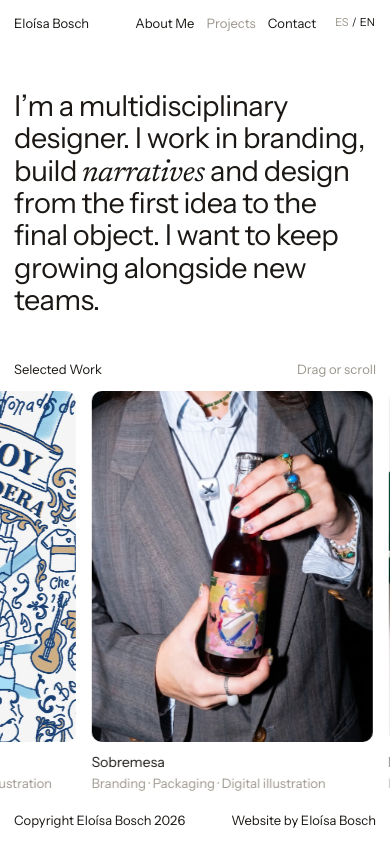
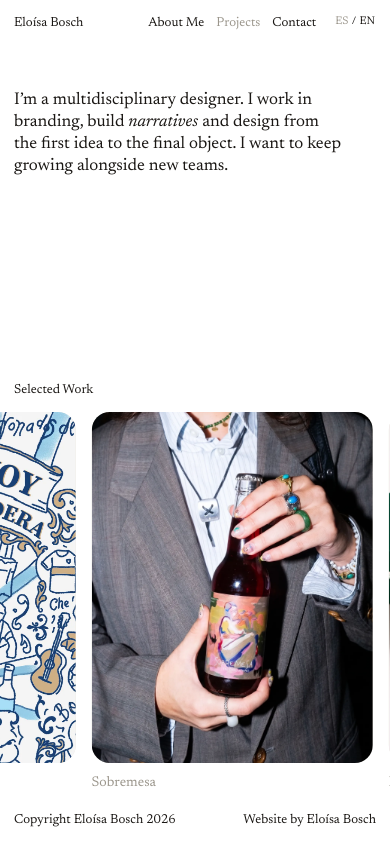
Before and after one commit to eloisabosch/eloisa-portfolio, a Next.js app: page / in a window 390 px wide. Built offline with nearby package versions, Linux system fonts and the light colour scheme.

Commit message:
Volver a la estética original (Newsreader, tarjetas y home como antes) manteniendo carrusel y casos nuevos; Pasito 2026
Co-Authored-By: Claude Opus 5.5 <noreply@anthropic.com>
Claude-Session: https://claude.ai/code/session_012qYQwYv8MtkKRRFQps15iM

```diff
--- a/app/carousel.css
+++ b/app/carousel.css
@@ -2,29 +2,28 @@
 html.lock,html.lock body{height:100%;overflow:hidden;overscroll-behavior:none}
 .home{height:100svh;display:flex;flex-direction:column}
 body .proj{flex:1;display:flex;flex-direction:column;min-height:0;padding-bottom:0}
-.proj-intro{font-weight:400;font-size:clamp(22px,2.7vw,40px);line-height:1.12;letter-spacing:-.02em;max-width:min(820px,92vw);text-wrap:balance}
-.proj-intro em{font-family:var(--serif),Georgia,serif;font-style:italic;font-size:1.06em;line-height:0;letter-spacing:-.01em}
-.proj-bottom{margin-top:auto;padding-top:28px}
-.proj-label{display:flex;justify-content:space-between;align-items:baseline;font-size:13px;margin-bottom:12px}
-.proj-label .hint{color:var(--mute)}
+.proj-intro{font-weight:400;font-size:clamp(15px,1.35vw,20px);line-height:1.3;max-width:min(640px,85vw)}
+.proj-intro em{font-style:italic}
+.proj-bottom{margin-top:auto;padding-top:60px}
+.proj-label{font-size:13px;margin-bottom:12px}
 .home .footer{padding-top:18px}
 
 .rail{overflow:hidden;margin:0 calc(var(--pad) * -1);cursor:grab;touch-action:pan-y;user-select:none;-webkit-user-select:none;outline:0}
 .rail.dragging{cursor:grabbing}.rail.dragging .card{pointer-events:none}
 .rail:focus-visible{box-shadow:inset 0 0 0 1px var(--ink)}
 .track{display:flex;width:max-content;will-change:transform;padding-left:var(--pad)}
-.card{flex:0 0 auto;display:block;width:clamp(210px,min(21vw,calc((100svh - 330px) * .8)),330px);margin-right:16px;-webkit-user-drag:none}
-.thumb{position:relative;aspect-ratio:4/5;border-radius:10px;overflow:hidden;background:#f1efe9}
+.card{flex:0 0 auto;display:block;width:clamp(190px,min(21vw,calc((100svh - 300px) * .8)),330px);margin-right:16px;-webkit-user-drag:none}
+.thumb{position:relative;aspect-ratio:4/5;border-radius:18px;overflow:hidden;background:#ece8de}
 .thumb img{position:absolute;inset:0;width:100%;height:100%;object-fit:cover;transition:opacity .5s ease,transform .9s cubic-bezier(.2,.7,.2,1)}
 .thumb .b{opacity:0}
 .thumb .ph{position:absolute;inset:0;aspect-ratio:auto}
 .card:hover .b{opacity:1}
-.card:hover .thumb img{transform:scale(1.04)}
-.cap{display:block;margin-top:10px;font-size:14px;color:var(--ink)}
-.cat{display:block;margin-top:2px;font-size:13px;color:var(--mute);white-space:nowrap;overflow:hidden;text-overflow:ellipsis}
+.card:hover .thumb img{transform:scale(1.05)}
+.cap{display:block;margin-top:10px;font-size:14px;color:var(--mute);transition:color .3s}
+.card:hover .cap,.card:focus-visible .cap{color:var(--ink)}
 
 @media(max-width:760px){
-  .proj-intro{font-size:clamp(24px,7.4vw,32px)}
+  .proj-intro{font-size:17px}
   .card{width:min(72vw,calc((100svh - 360px) * .8))}
 }
 @media(prefers-reduced-motion:reduce){.thumb img{transition:none}}
--- a/app/globals.css
+++ b/app/globals.css
@@ -1,6 +1,6 @@
 :root{--bg:#ffffff;--ink:#1a1714;--mute:#9b968c;--line:#d9d4c8;--curtain:#2b1a0d;--err:#d12c2c;--pad:clamp(14px,2vw,28px)}
 *{box-sizing:border-box;margin:0;padding:0}
-html,body{background:var(--bg);color:var(--ink);font-family:var(--font),system-ui,sans-serif;font-size:15px;line-height:1.45;-webkit-font-smoothing:antialiased}
+html,body{background:var(--bg);color:var(--ink);font-family:var(--font),Georgia,serif;font-size:15px;line-height:1.45;-webkit-font-smoothing:antialiased}
 a{color:inherit;text-decoration:none}img{display:block;max-width:100%}
 .header{position:fixed;top:0;left:0;right:0;z-index:30;display:flex;justify-content:space-between;align-items:baseline;gap:16px;padding:var(--pad);background:var(--bg)}
 .header nav{display:flex;gap:18px;white-space:nowrap}.header>a{white-space:nowrap}
--- a/app/layout.js
+++ b/app/layout.js
@@ -4,16 +4,14 @@ import { person } from "../data/portfolioData";
 import "./globals.css";
 import "./uniform.css";
 
-// Tipografía: Instrument Sans para todo el sitio + Newsreader itálica como acento.
-// Para volver a la serif original en todo el sitio: cambiá --font por --serif en globals.css.
-// Fuentes servidas desde el propio sitio (app/fonts), licencia SIL Open Font License.
-const sans = localFont({ src: "./fonts/InstrumentSans-Variable.woff2", weight: "400 700", variable: "--font", display: "swap" });
-const serif = localFont({
+// Tipografía: Newsreader en todo el sitio (como el portfolio original), itálica para los acentos.
+// Fuente servida desde el propio sitio (app/fonts), licencia SIL Open Font License.
+const font = localFont({
   src: [
     { path: "./fonts/Newsreader-Regular.woff2", weight: "400", style: "normal" },
     { path: "./fonts/Newsreader-Italic.woff2", weight: "400", style: "italic" },
   ],
-  variable: "--serif", display: "swap",
+  variable: "--font", display: "swap",
 });
 
 const SITE = "https://eloisa-portfolio.vercel.app";
@@ -33,7 +31,7 @@ export const metadata = {
 
 export default function RootLayout({ children }) {
   return (
-    <html lang="en" className={`${sans.variable} ${serif.variable}`}>
+    <html lang="en" className={font.variable}>
       <body><Shell>{children}</Shell></body>
     </html>
   );
--- a/app/page.js
+++ b/app/page.js
@@ -22,10 +22,7 @@ export default function Home() {
       <main className="page proj">
         <h1 className="proj-intro"><Rich text={person.projectsIntro} /></h1>
         <div className="proj-bottom">
-          <div className="proj-label">
-            <p>{ui.selectedWork}</p>
-            <p className="hint">{ui.dragHint}</p>
-          </div>
+          <p className="proj-label">{ui.selectedWork}</p>
           <ProjectCarousel projects={projects} />
         </div>
       </main>
--- a/app/work/work.css
+++ b/app/work/work.css
@@ -8,7 +8,7 @@
 .case-top a:hover{color:var(--ink)}
 
 .case-head{display:grid;grid-template-columns:repeat(12,minmax(0,1fr));gap:16px;align-items:end;margin-bottom:40px}
-.case-head h1{grid-column:1/9;font-weight:400;font-size:clamp(36px,5.6vw,84px);line-height:.98;letter-spacing:-.03em;text-wrap:balance}
+.case-head h1{grid-column:1/9;font-weight:400;font-size:clamp(36px,5.6vw,84px);line-height:1;letter-spacing:-.02em;text-wrap:balance}
 .case-head p{grid-column:9/13;font-size:15px;line-height:1.45;max-width:46ch}
 
 .case-hero{margin:0 calc(var(--pad) * -1);width:calc(100% + var(--pad) * 2)!important}
@@ -29,8 +29,8 @@
 
 .case-next{display:grid;grid-template-columns:1fr auto;align-items:end;gap:8px 24px;border-top:1px solid var(--line);padding:32px 0 48px}
 .case-next .mute{grid-column:1/-1;font-size:13px}
-.case-next-title{font-size:clamp(32px,5vw,72px);line-height:1;letter-spacing:-.03em;transition:color .3s}
-.case-next img{width:clamp(120px,16vw,240px);aspect-ratio:4/5;object-fit:cover;border-radius:10px}
+.case-next-title{font-size:clamp(32px,5vw,72px);line-height:1;letter-spacing:-.02em;transition:color .3s}
+.case-next img{width:clamp(120px,16vw,240px);aspect-ratio:4/5;object-fit:cover;border-radius:18px}
 .case-next:hover .case-next-title{color:var(--mute)}
 
 .lb{position:fixed;inset:0;z-index:200;background:#000;display:flex;align-items:center;justify-content:center}
--- a/components/ProjectCard.js
+++ b/components/ProjectCard.js
@@ -13,7 +13,6 @@ export default function ProjectCard({ project, hidden = false }) {
         {alt && <img className="b" src={alt} alt="" draggable={false} loading="lazy" decoding="async" />}
       </div>
       <span className="cap">{project.title}</span>
-      <span className="cat">{project.category}</span>
     </CurtainLink>
   );
 }
--- a/data/portfolioData.js
+++ b/data/portfolioData.js
@@ -77,7 +77,7 @@ export const projects = [
     mainImage: I("Sobremesa10"),
     galleryImages: ["Sobremesa1-jpeg", "Sobremesa6-jpeg", "Sobremesa7", "Sobremesa9", "Sobremesa12", "Sobremesa4", "Sobremesa5"].map(I) },
 
-  { slug: "pasito", title: "Pasito", category: "Packaging · App design", year: "",
+  { slug: "pasito", title: "Pasito", category: "Packaging · App design", year: "2026",
     context: "Real project · produced in China", role: "Packaging (communication, materials and design) and app design",
     description: "Packaging for Pasito Health Band, an activity wristband. The box was sent to production in China.",
     longDescription: "I designed the packaging for Pasito Health Band and worked on the Pasito app. For the box I defined what the packaging had to communicate, its materials and its design: a sliding drawer with a cardboard tray that holds the band, the module and the cable, a front with the line drawing of the product, a back that sums up the features and links to the app, and the line “Cada pasito cuenta.” (Every little step counts).",
```
Also changed, not shown: app/fonts/InstrumentSans-Variable.woff2 (deleted).
